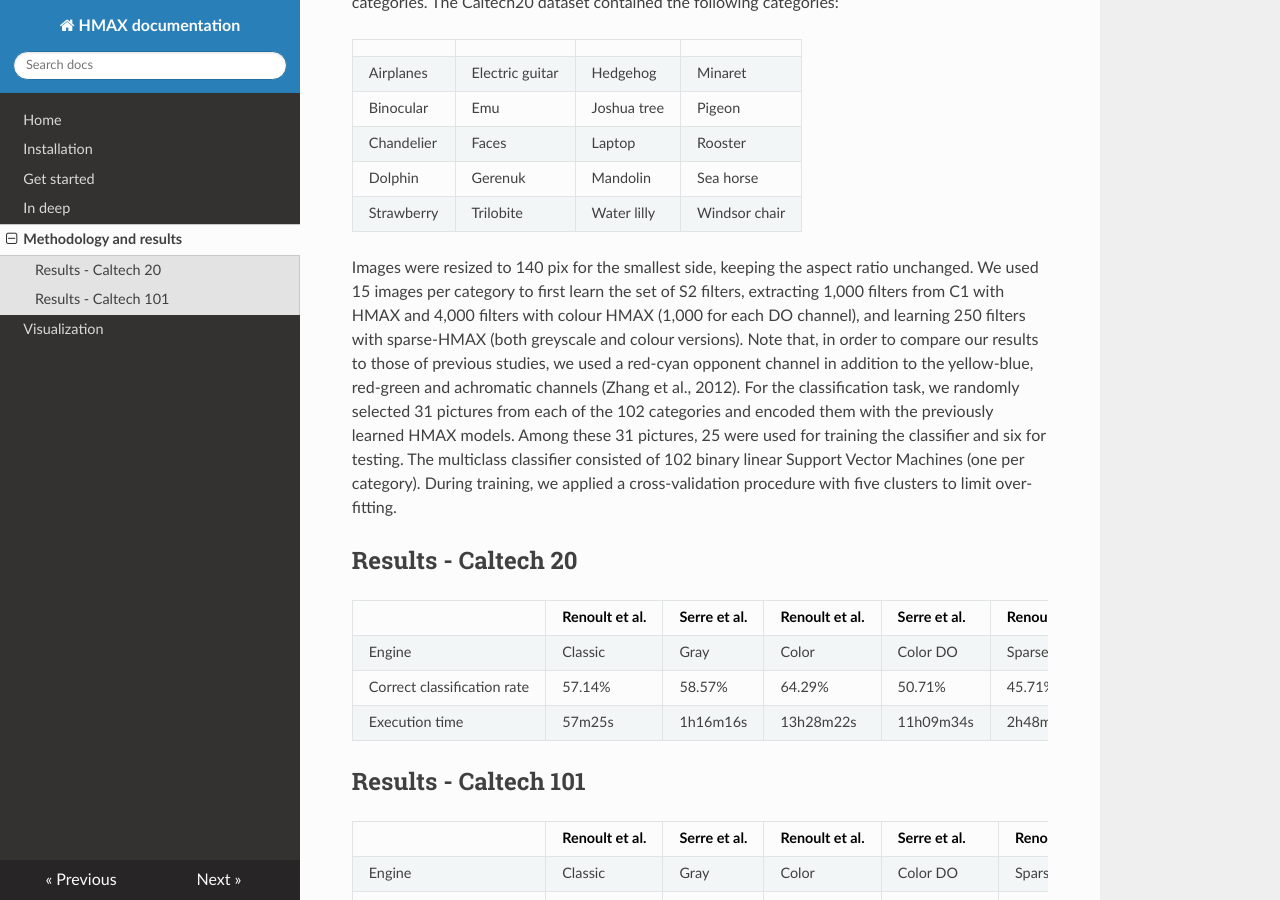
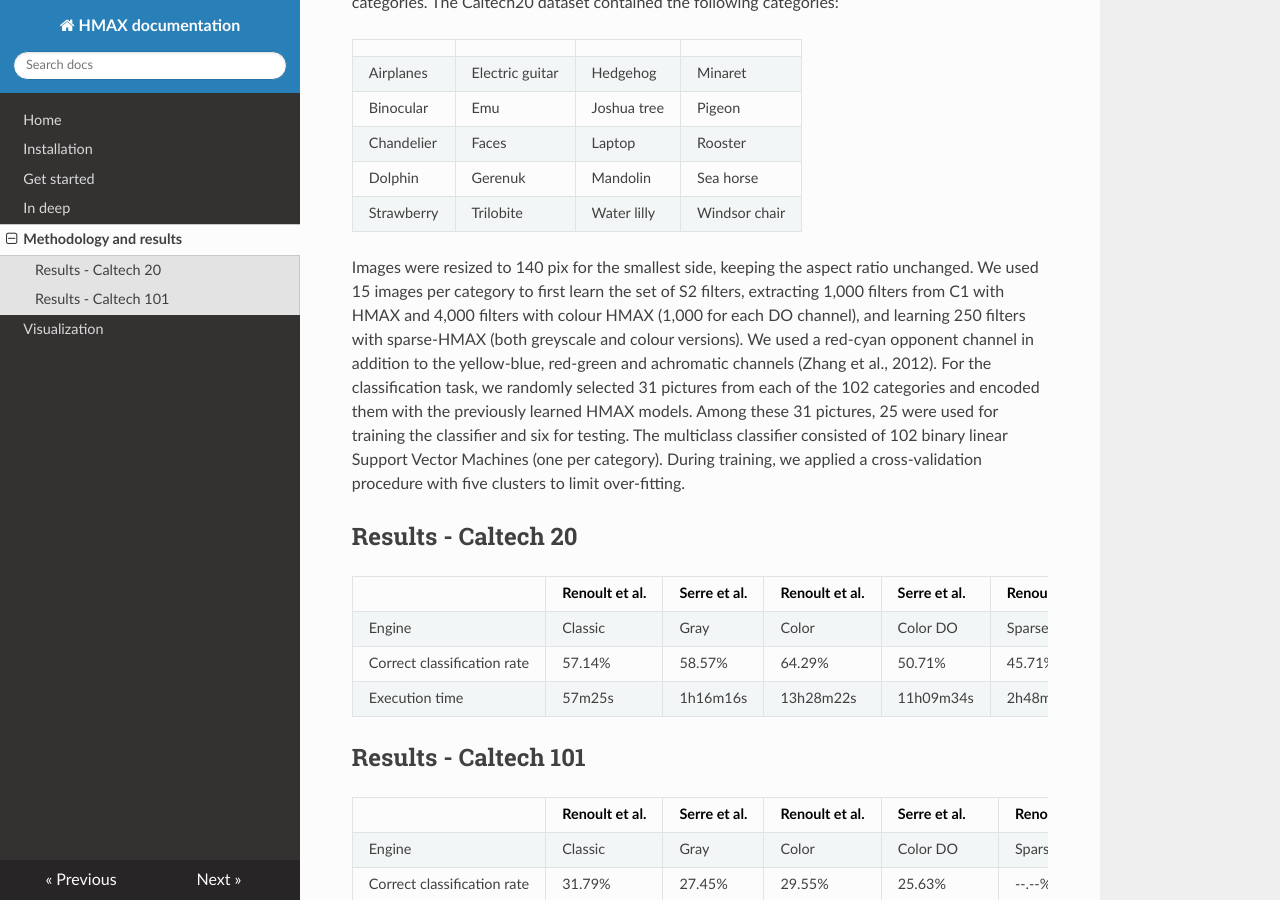
Before and after one commit to EEVCOM-Montpellier/hmax-documentation, an MkDocs documentation site: the page built from docs/methodology-and-results.md, in a window 1280 px wide and 900 px high, scrolled down 337 px. Built offline with MkDocs 1.6.1, drawn with Linux system fonts in a browser that asks for light colours; nearby versions of some CDN libraries; old or Windows-style settings are respelled for this version of MkDocs.

Commit message:
Update methodology-and-results.md

```diff
--- a/docs/methodology-and-results.md
+++ b/docs/methodology-and-results.md
@@ -17,7 +17,7 @@ The Caltech20 dataset contained the following categories:
 | Dolphin    | Gerenuk         | Mandolin    | Sea horse     |
 | Strawberry | Trilobite       | Water lilly | Windsor chair |
 
-Images were resized to 140 pix for the smallest side, keeping the aspect ratio unchanged. We used 15 images per category to first learn the set of S2 filters, extracting 1,000 filters from C1 with HMAX and 4,000 filters with colour HMAX (1,000 for each DO channel), and learning 250 filters with sparse-HMAX (both greyscale and colour versions). Note that, in order to compare our results to those of previous studies, we used a red-cyan opponent channel in addition to the yellow-blue, red-green and achromatic channels (Zhang et al., 2012). For the classification task, we randomly selected 31 pictures from each of the 102 categories and encoded them with the previously learned HMAX models. Among these 31 pictures, 25 were used for training the classifier and six for testing. The multiclass classifier consisted of 102 binary linear Support Vector Machines (one per category). During training, we applied a cross-validation procedure with five clusters to limit over-fitting.
+Images were resized to 140 pix for the smallest side, keeping the aspect ratio unchanged. We used 15 images per category to first learn the set of S2 filters, extracting 1,000 filters from C1 with HMAX and 4,000 filters with colour HMAX (1,000 for each DO channel), and learning 250 filters with sparse-HMAX (both greyscale and colour versions). We used a red-cyan opponent channel in addition to the yellow-blue, red-green and achromatic channels (Zhang et al., 2012). For the classification task, we randomly selected 31 pictures from each of the 102 categories and encoded them with the previously learned HMAX models. Among these 31 pictures, 25 were used for training the classifier and six for testing. The multiclass classifier consisted of 102 binary linear Support Vector Machines (one per category). During training, we applied a cross-validation procedure with five clusters to limit over-fitting.
 
 ## Results - Caltech 20
 
```
